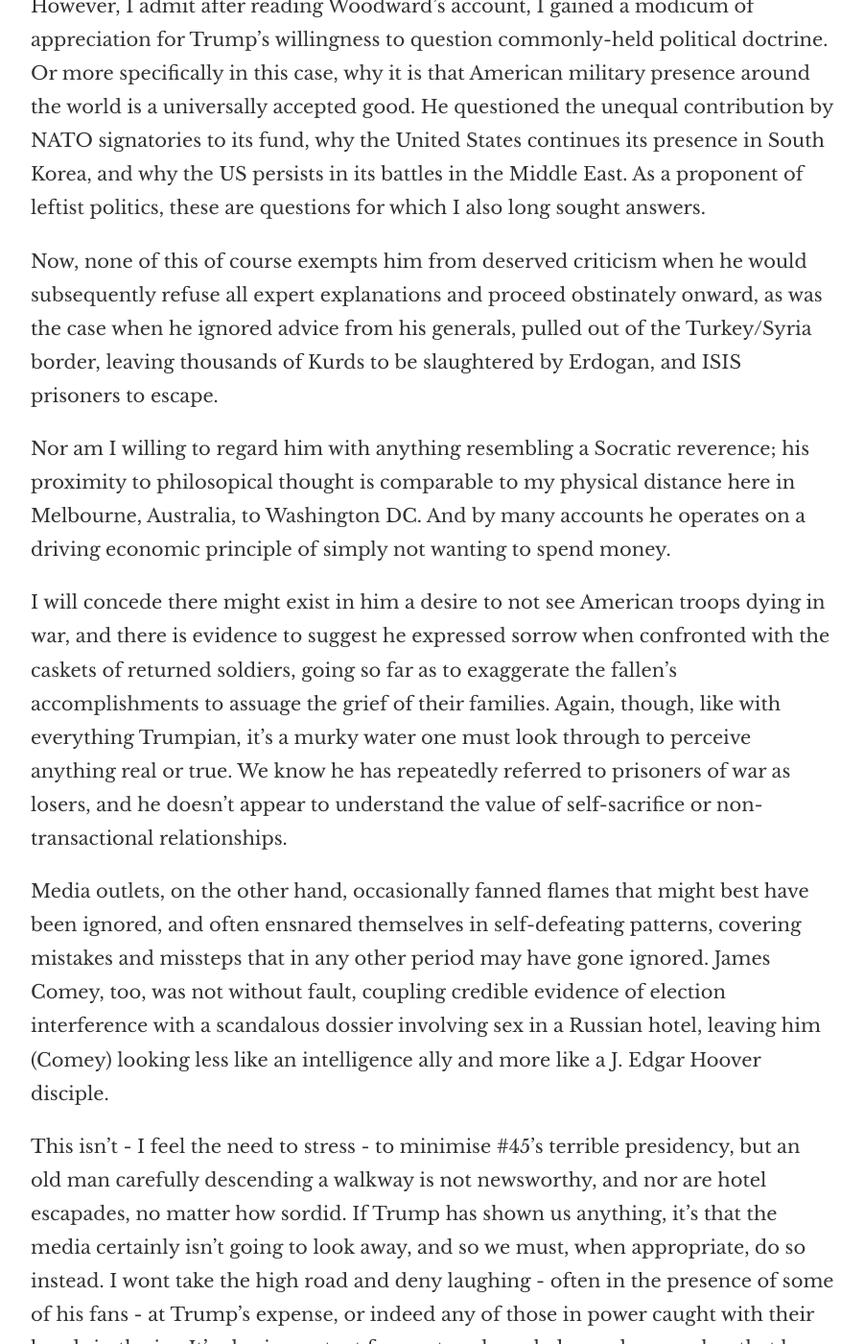
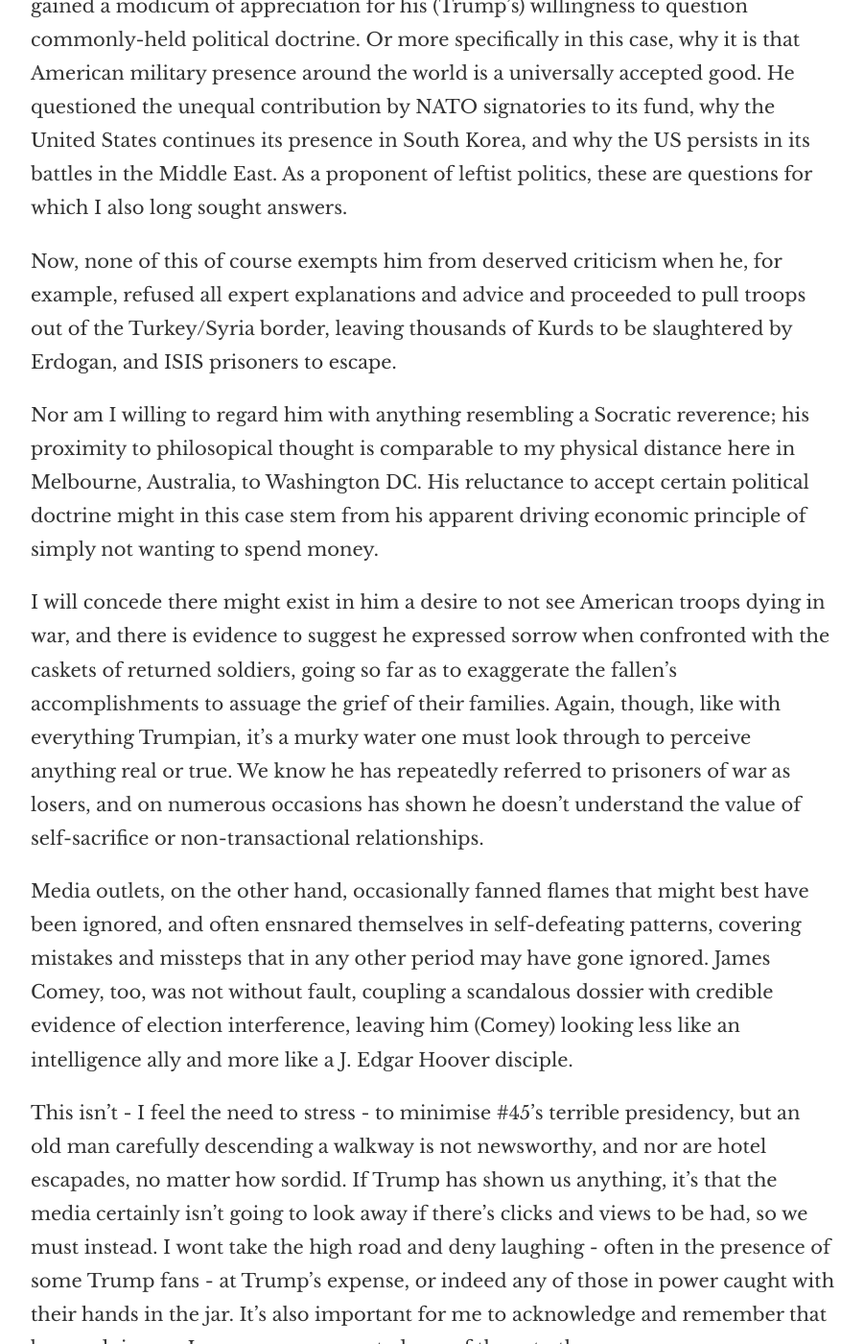
Before and after one commit to gitsit/rzrecord, a Jekyll site: the page built from _posts/2020-11-09-where-to-from-here.md, in a window 1280 px wide and 1400 px high, scrolled down 1840 px. Shown: the whole window at 96% size, without its empty margins (188-1089 px from the left). Built offline with Jekyll 4.4.1, drawn with Linux system fonts in a browser that asks for light colours; nearby versions of some CDN libraries; some of the changed text lies outside the part shown.

Commit message:
adjusted president essay

```diff
--- a/_posts/2020-11-09-where-to-from-here.md
+++ b/_posts/2020-11-09-where-to-from-here.md
@@ -1,8 +1,8 @@
 ---
 layout: post
-title: The Hardest Thing I Ever Did?
+title: Saying Something Good About the Worst President Ever
 date: 2020-11-09 17:34
-summary: Recovery in a post-Trump world.
+summary: ...or, how to make a Trump fan listen to you.
 categories: politics media
 ---
 
@@ -14,20 +14,20 @@ After learning yesterday of Joe Biden's victory over Donald Trump, friends and I
 
 Also noteworthy were those in the crowd, watching on. Supporters in his native Delaware had assembled in their cars due to coronavirus concerns, but had soon unburdened themselves of any fears and stood outside or on the tops of their SUVs, waving flags and placards and honking horns, and for a moment I was struck by how similar to Republican rallies this Democratic one appeared. "Yeah," my friend pointed out, "they're American". I was for a moment aware of my own partiality.
 
-It's no small thing confronting one's own bias. Reading Bob Woodward's authoritative books, _Fear_ and _Rage_, these past few weeks illustrated the importance of it on a few  occasions. While the assertions made in them (and the wider media) about Trump's character and political abilities cannot be reasonably disputed, I can now - with numerous qualifiers - say at least one half-decent thing about him, and can also level criticism at some of his opponents.
+It's no small thing confronting one's own bias. Reading Bob Woodward's authoritative books. _Fear_ and _Rage_ these past few weeks illustrated the importance of it on a few  occasions. While the assertions made in them (and the wider media) about Trump's character and political abilities cannot be reasonably disputed, I can now - with numerous qualifiers - say at least one positive thing about him, and can also level criticism at some of his opponents.
 
-At this point I feel compelled to reiterate - _strongly_ - that I do not like Donald Trump or the Republican Party. He is a repugnant, corrupt and childish individual whose misdeeds are innumerable, who has damaged the highest office in his country, perhaps forever redirecting modern politics down a far more treacherous path. And the party itself is, as Noam Chomsky has said, "probably the most dangerous organization in the history of the world."
+At this point, however, I feel it necessary to reiterate, strongly, that I do not like Donald Trump. He is a petty and insufferably arrogant man whose misdeeds are innumerable. He is a grifter whose mark is the entire country, and he is one who will willingly sacrifice everything - his office, his government, the democratic and judicial pillars upon which America is built - to achieve his goals.
 
-However, I admit after reading Woodward's account, I gained a modicum of appreciation for Trump's willingness to question commonly-held political doctrine. Or more specifically in this case, why it is that American military presence around the world is a universally accepted good. He questioned the unequal contribution by NATO signatories to its fund, why the United States continues its presence in South Korea, and why the US persists in its battles in the Middle East. As a proponent of leftist politics, these are questions for which I also long sought answers.
+After reading Woodward's accounts of Trump and the staff that surrounded him, I gained a modicum of appreciation for his (Trump's) willingness to question commonly-held political doctrine. Or more specifically in this case, why it is that American military presence around the world is a universally accepted good. He questioned the unequal contribution by NATO signatories to its fund, why the United States continues its presence in South Korea, and why the US persists in its battles in the Middle East. As a proponent of leftist politics, these are questions for which I also long sought answers.
 
-Now, none of this of course exempts him from deserved criticism when he would subsequently refuse all expert explanations and proceed obstinately onward, as was the case when he ignored advice from his generals, pulled out of the Turkey/Syria border, leaving thousands of Kurds to be slaughtered by Erdogan, and ISIS prisoners to escape.
+Now, none of this of course exempts him from deserved criticism when he, for example,  refused all expert explanations and advice and proceeded to pull troops out of the Turkey/Syria border, leaving thousands of Kurds to be slaughtered by Erdogan, and ISIS prisoners to escape.
 
-Nor am I willing to regard him with anything resembling a Socratic reverence; his  proximity to philosopical thought is comparable to my physical distance here in Melbourne, Australia, to Washington DC. And by many accounts he operates on a driving economic principle of simply not wanting to spend money.
+Nor am I willing to regard him with anything resembling a Socratic reverence; his  proximity to philosopical thought is comparable to my physical distance here in Melbourne, Australia, to Washington DC. His reluctance to accept certain political doctrine might in this case stem from his apparent driving economic principle of simply not wanting to spend money.
 
-I will concede there might exist in him a desire to not see American troops dying in war, and there is evidence to suggest he expressed sorrow when confronted with the caskets of returned soldiers, going so far as to exaggerate the fallen's accomplishments to assuage the grief of their families. Again, though, like with everything Trumpian, it's a murky water one must look through to perceive anything real or true. We know he has repeatedly referred to prisoners of war as losers, and he doesn't appear to understand the value of self-sacrifice or non-transactional relationships.
+I will concede there might exist in him a desire to not see American troops dying in war, and there is evidence to suggest he expressed sorrow when confronted with the caskets of returned soldiers, going so far as to exaggerate the fallen's accomplishments to assuage the grief of their families. Again, though, like with everything Trumpian, it's a murky water one must look through to perceive anything real or true. We know he has repeatedly referred to prisoners of war as losers, and on numerous occasions has shown he doesn't understand the value of self-sacrifice or non-transactional relationships.
 
-Media outlets, on the other hand, occasionally fanned flames that might best have been ignored, and often ensnared themselves in self-defeating patterns, covering mistakes and missteps that in any other period may have gone ignored. James Comey, too, was not without fault, coupling credible evidence of election interference with a scandalous dossier involving sex in a Russian hotel, leaving him (Comey) looking less like an intelligence ally and more like a J. Edgar Hoover disciple.
+Media outlets, on the other hand, occasionally fanned flames that might best have been ignored, and often ensnared themselves in self-defeating patterns, covering mistakes and missteps that in any other period may have gone ignored. James Comey, too, was not without fault, coupling a scandalous dossier with credible evidence of election interference, leaving him (Comey) looking less like an intelligence ally and more like a J. Edgar Hoover disciple.
 
-This isn't - I feel the need to stress - to minimise #45's terrible presidency, but an old man carefully descending a walkway is not newsworthy, and nor are hotel escapades, no matter how sordid. If Trump has shown us anything, it's that the media certainly isn't going to look away, and so we must, when appropriate, do so instead. I wont take the high road and deny laughing - often in the presence of some of his fans - at Trump's expense, or indeed any of those in power caught with their hands in the jar. It's also important for me to acknowledge and remember that by my doing so, I never once converted any of them to my cause.
+This isn't - I feel the need to stress - to minimise #45's terrible presidency, but an old man carefully descending a walkway is not newsworthy, and nor are hotel escapades, no matter how sordid. If Trump has shown us anything, it's that the media certainly isn't going to look away if there's clicks and views to be had, so we must instead. I wont take the high road and deny laughing - often in the presence of some Trump fans - at Trump's expense, or indeed any of those in power caught with their hands in the jar. It's also important for me to acknowledge and remember that by my doing so, I never once converted any of them to the cause.
 
-In an age of increasingly widespread nationalism and wild conspiracy, it is incumbent upon all - not just those in the United States - to at least be willing to look inwards and acknowledge weakness and fault, and learn from the damning lessons of the past four years, because he didn't seize power. People voted him into it. It is incredibly difficult, but by making these concessions we don't dispel or normalise the malevolent actions of world leaders or those who enable them, but instead endear ourselves to those we disagree with so that they might be more amenable to reason, more willing to listen to opinion that conflicts with their own firmly held beliefs, and less likely to vote for snakeoil salesmen and those who serve for their own personal gain.
+In an age of increasingly widespread nationalism and wild conspiracy, it is incumbent upon all  - not just those in the United States - to at least be willing to look inwards and acknowledge weakness and fault, and learn from the damning lessons of the past four years, because he didn't seize power. People voted him into it. It is incredibly difficult, but by making these concessions we don't dispel or normalise the malevolent actions of world leaders or those who enable them, but instead endear ourselves to those we disagree with so that they might be more amenable to reason, more willing to listen to opinion that conflicts with their own firmly held beliefs, and less likely to vote for snakeoil salesmen and those who serve for their own personal gain.
```
